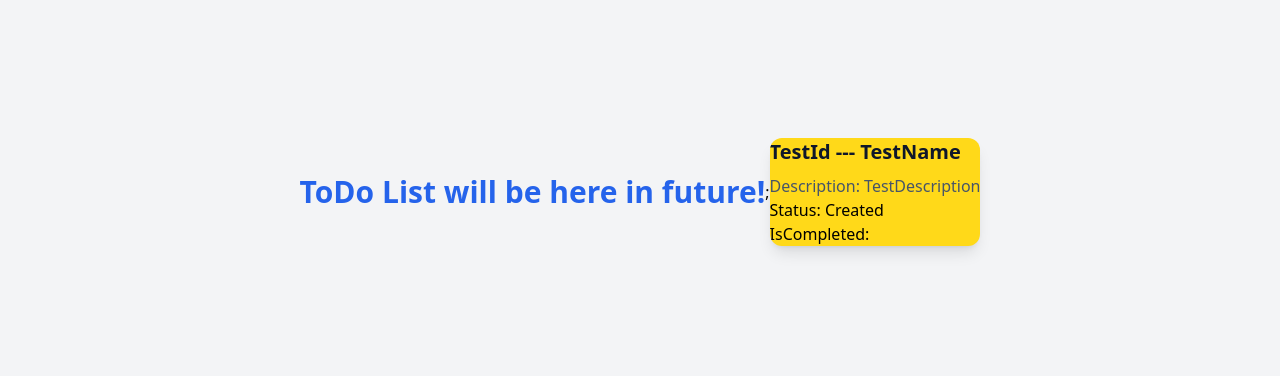
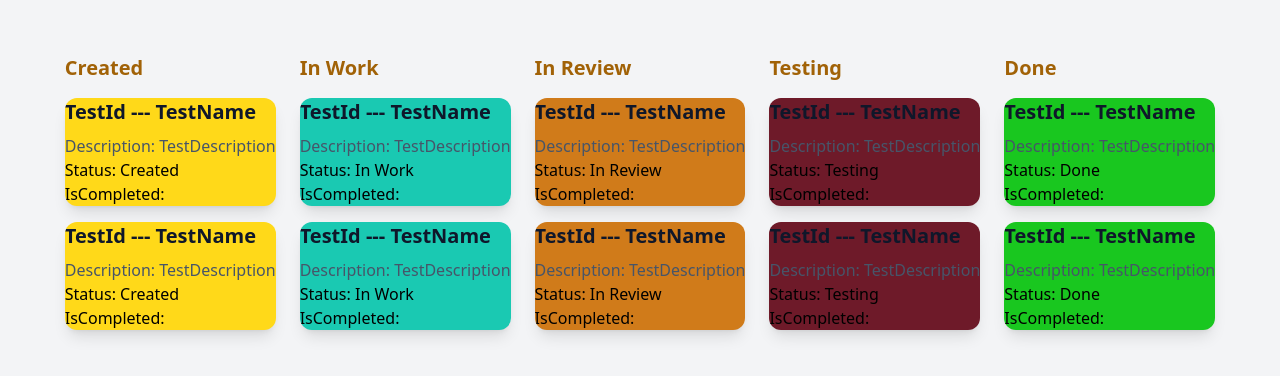
Before and after one commit to Marzipan-Coin/ToDoList-ReactLern, a React app: page / in a window 1280 px wide. Shown: the part 208-584 px from the top of the page. Built offline with nearby package versions, Linux system fonts and the light colour scheme.

Commit message:
Create ToDo list with 5 columns, without style

```diff
--- a/src/App.tsx
+++ b/src/App.tsx
@@ -2,8 +2,10 @@ import './index.css';
 import ToDoItem from './Components/ToDoItem';
 import ToDoItemProps from './Types/ToDoItemProps';
 import ToDoItemStatus from './Types/ToDoItemStatus';
+import ToDoList from './Components/ToDoList';
+import ToDoItemLists from './Types/ToDoItems';
 
-const toDoItemProps : ToDoItemProps = {
+const toDoItemProps : ToDoItemProps[] = [{
   id: "TestId",
   name: "TestName",
   text: "TestDescription",
@@ -11,17 +13,126 @@ const toDoItemProps : ToDoItemProps = {
   onDelete: (id: string) => alert(`The task with id: ${id} will be deleted`),
   onToggle: (id: string) => alert(`The task with id ${id} has been toggled`),
   toDoItemStatus: ToDoItemStatus.Created
+},
+{
+  id: "TestId1",
+  name: "TestName1",
+  text: "TestDescription1",
+  completed: false,
+  onDelete: (id: string) => alert(`The task with id: ${id} will be deleted`),
+  onToggle: (id: string) => alert(`The task with id ${id} has been toggled`),
+  toDoItemStatus: ToDoItemStatus.InWork
+}]
+
+const toDoItemLists : ToDoItemLists = {
+  created: [
+    {
+      id: "TestId",
+      name: "TestName",
+      text: "TestDescription",
+      completed: false,
+      onDelete: (id: string) => alert(`The task with id: ${id} will be deleted`),
+      onToggle: (id: string) => alert(`The task with id ${id} has been toggled`),
+      toDoItemStatus: ToDoItemStatus.Created
+    },
+    {
+      id: "TestId",
+      name: "TestName",
+      text: "TestDescription",
+      completed: false,
+      onDelete: (id: string) => alert(`The task with id: ${id} will be deleted`),
+      onToggle: (id: string) => alert(`The task with id ${id} has been toggled`),
+      toDoItemStatus: ToDoItemStatus.Created
+    }
+  ],
+  done: [
+    {
+      id: "TestId",
+      name: "TestName",
+      text: "TestDescription",
+      completed: false,
+      onDelete: (id: string) => alert(`The task with id: ${id} will be deleted`),
+      onToggle: (id: string) => alert(`The task with id ${id} has been toggled`),
+      toDoItemStatus: ToDoItemStatus.Done
+    },
+    {
+      id: "TestId",
+      name: "TestName",
+      text: "TestDescription",
+      completed: false,
+      onDelete: (id: string) => alert(`The task with id: ${id} will be deleted`),
+      onToggle: (id: string) => alert(`The task with id ${id} has been toggled`),
+      toDoItemStatus: ToDoItemStatus.Done
+    }
+  ],
+  inReview: [
+    {
+      id: "TestId",
+      name: "TestName",
+      text: "TestDescription",
+      completed: false,
+      onDelete: (id: string) => alert(`The task with id: ${id} will be deleted`),
+      onToggle: (id: string) => alert(`The task with id ${id} has been toggled`),
+      toDoItemStatus: ToDoItemStatus.InReview
+    },
+    {
+      id: "TestId",
+      name: "TestName",
+      text: "TestDescription",
+      completed: false,
+      onDelete: (id: string) => alert(`The task with id: ${id} will be deleted`),
+      onToggle: (id: string) => alert(`The task with id ${id} has been toggled`),
+      toDoItemStatus: ToDoItemStatus.InReview
+    }
+  ],
+  inWork: [
+    {
+      id: "TestId",
+      name: "TestName",
+      text: "TestDescription",
+      completed: false,
+      onDelete: (id: string) => alert(`The task with id: ${id} will be deleted`),
+      onToggle: (id: string) => alert(`The task with id ${id} has been toggled`),
+      toDoItemStatus: ToDoItemStatus.InWork
+    },
+    {
+      id: "TestId",
+      name: "TestName",
+      text: "TestDescription",
+      completed: false,
+      onDelete: (id: string) => alert(`The task with id: ${id} will be deleted`),
+      onToggle: (id: string) => alert(`The task with id ${id} has been toggled`),
+      toDoItemStatus: ToDoItemStatus.InWork
+    }
+  ],
+  tesing: [
+    {
+      id: "TestId",
+      name: "TestName",
+      text: "TestDescription",
+      completed: false,
+      onDelete: (id: string) => alert(`The task with id: ${id} will be deleted`),
+      onToggle: (id: string) => alert(`The task with id ${id} has been toggled`),
+      toDoItemStatus: ToDoItemStatus.Testing
+    },
+    {
+      id: "TestId",
+      name: "TestName",
+      text: "TestDescription",
+      completed: false,
+      onDelete: (id: string) => alert(`The task with id: ${id} will be deleted`),
+      onToggle: (id: string) => alert(`The task with id ${id} has been toggled`),
+      toDoItemStatus: ToDoItemStatus.Testing
+    }
+  ]
+
 }
 
 export const App = () => {
   const i = 5;
   return(
     <div className='min-h-screen bg-gray-100 flex items-center justify-center'>
-      <h1 className='text-3xl font-bold text-blue-600'>
-        ToDo List will be here in future!
-      </h1>;
-
-      <ToDoItem {...toDoItemProps} ></ToDoItem>
+      <ToDoList {...toDoItemLists} />
     </div>
   );
 };
--- /dev/null
+++ b/src/Components/ToDoList.tsx
@@ -0,0 +1,62 @@
+import ToDoItemProps from "../Types/ToDoItemProps";
+import ToDoItemLists from "../Types/ToDoItems";
+import ToDoItem from "./ToDoItem";
+import React from "react";
+
+
+
+const ToDoList = (toDoItemLists : ToDoItemLists) => {
+    console.log(toDoItemLists);
+    return (
+        <>
+        <div className="grid grid-cols-1 md:grid-cols-5 gap-6">
+            <div>
+                <h2 className="text-xl font-semibold mb-4 text-yellow-700">Created</h2>
+                <div className="space-y-4">
+                    {toDoItemLists.created.map(todo => (
+                        <ToDoItem key={todo.id} {...todo} />
+                    ))}
+                </div>
+            </div>
+
+            <div>
+                <h2 className="text-xl font-semibold mb-4 text-yellow-700">In Work</h2>
+                <div className="space-y-4">
+                    {toDoItemLists.inWork.map(todo => (
+                        <ToDoItem key={todo.id} {...todo} />
+                    ))}
+                </div>
+            </div>
+
+            <div>
+                <h2 className="text-xl font-semibold mb-4 text-yellow-700">In Review</h2>
+                <div className="space-y-4">
+                    {toDoItemLists.inReview.map(todo => (
+                        <ToDoItem key={todo.id} {...todo} />
+                    ))}
+                </div>
+            </div>
+
+            <div>
+                <h2 className="text-xl font-semibold mb-4 text-yellow-700">Testing</h2>
+                <div className="space-y-4">
+                    {toDoItemLists.tesing.map(todo => (
+                        <ToDoItem key={todo.id} {...todo} />
+                    ))}
+                </div>
+            </div>
+
+            <div>
+                <h2 className="text-xl font-semibold mb-4 text-yellow-700">Done</h2>
+                <div className="space-y-4">
+                    {toDoItemLists.done.map(todo => (
+                        <ToDoItem key={todo.id} {...todo} />
+                    ))}
+                </div>
+            </div>
+        </div>
+        </>
+    );
+};
+
+export default ToDoList;
--- /dev/null
+++ b/src/Types/ToDoItems.ts
@@ -0,0 +1,11 @@
+import ToDoItemProps from "./ToDoItemProps"
+
+type ToDoItemLists = {
+    created: ToDoItemProps[]
+    inWork: ToDoItemProps[]
+    inReview: ToDoItemProps[]
+    tesing: ToDoItemProps[]
+    done: ToDoItemProps[]
+};
+
+export default ToDoItemLists;
```
